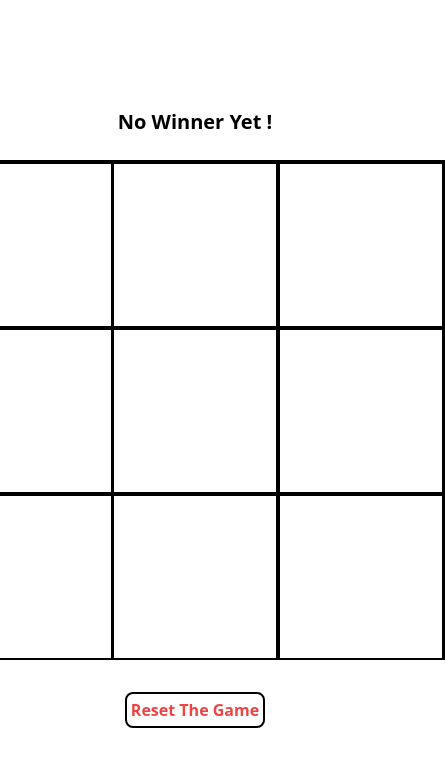
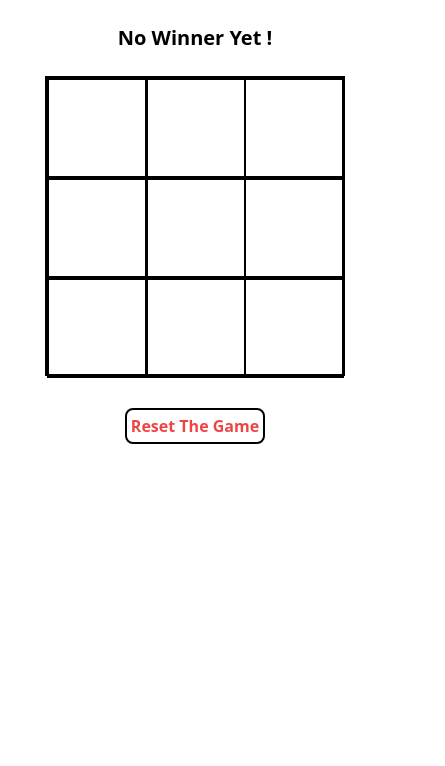
Before and after one commit to aminehalal/Tic-Toc-Game-JS, a plain HTML site: page index.html in a window 390 px wide. Shown: the whole page, 445 px wide, since content can reach past the window. Drawn offline with Linux system fonts and the light colour scheme.

Commit message:
fixing the problem and the respesivity

```diff
--- a/index.html
+++ b/index.html
@@ -7,38 +7,38 @@
     <title>Document</title>
 </head>
 <body>
-<div class="h-screen flex flex-col justify-center items-center">
+<div class="flex flex-col justify-center items-center">
     <div class="font-bold m-4 p-2">
         <span id="winningSpan" class="text-xl">
             No Winner Yet !
         </span>
     </div>
-    <div class="h-96 w-96 border-2 border-black grid grid-cols-3">
-<div id="div1" class="clickable-div border-2 border-black flex justify-center items-center w-40 h-40">
+    <div class="sm:h-96 sm:w-96 h-70 w-70 border-2 border-black grid grid-cols-3">
+<div id="div1" class="h-35 w-35 clickable-div border-2 border-black flex justify-center items-center sm:w-40 sm:h-40">
 
 </div>
-<div  id="div2" class="clickable-div border-2 border-black flex justify-center items-center w-40 h-40">
+<div  id="div2" class="h-35 w-35 clickable-div border-2 border-black flex justify-center items-center sm:w-40 sm:h-40">
 
 </div>
-<div id="div3" class="clickable-div border-2 border-black flex justify-center items-center w-40 h-40">
+<div id="div3" class="h-35 w-35 clickable-div border-2 border-black flex justify-center items-center sm:w-40 sm:h-40">
 
 </div>
-<div id="div4" class="clickable-div border-2 border-black flex justify-center items-center w-40 h-40">
+<div id="div4" class="h-35 w-35 clickable-div border-2 border-black flex justify-center items-center sm:w-40 sm:h-40">
 
 </div>
-<div id="div5" class="clickable-div border-2 border-black flex justify-center items-center w-40 h-40">
+<div id="div5" class="h-35 w-35 clickable-div border-2 border-black flex justify-center items-center sm:w-40 sm:h-40">
 
 </div>
-<div id="div6" class="clickable-div border-2 border-black flex justify-center items-center w-40 h-40">
+<div id="div6" class="h-35 w-35 clickable-div border-2 border-black flex justify-center items-center sm:w-40 sm:h-40">
 
 </div>
-<div id="div7" class="clickable-div border-2 border-black flex justify-center items-center w-40 h-40">
+<div id="div7" class="h-35 w-35 clickable-div border-2 border-black flex justify-center items-center sm:w-40 sm:h-40">
 
 </div>
-<div id="div8" class="clickable-div border-2 border-black flex justify-center items-center w-40 h-40">
+<div id="div8" class="h-35 w-35 clickable-div border-2 border-black flex justify-center items-center sm:w-40 sm:h-40">
 
 </div>
-<div id="div9" class="clickable-div border-2 border-black flex justify-center items-center w-40 h-40">
+<div id="div9" class="h-35 w-35 clickable-div border-2 border-black flex justify-center items-center sm:w-40 sm:h-40">
 
 </div>
 
```
Also changed, not shown: index.css.
